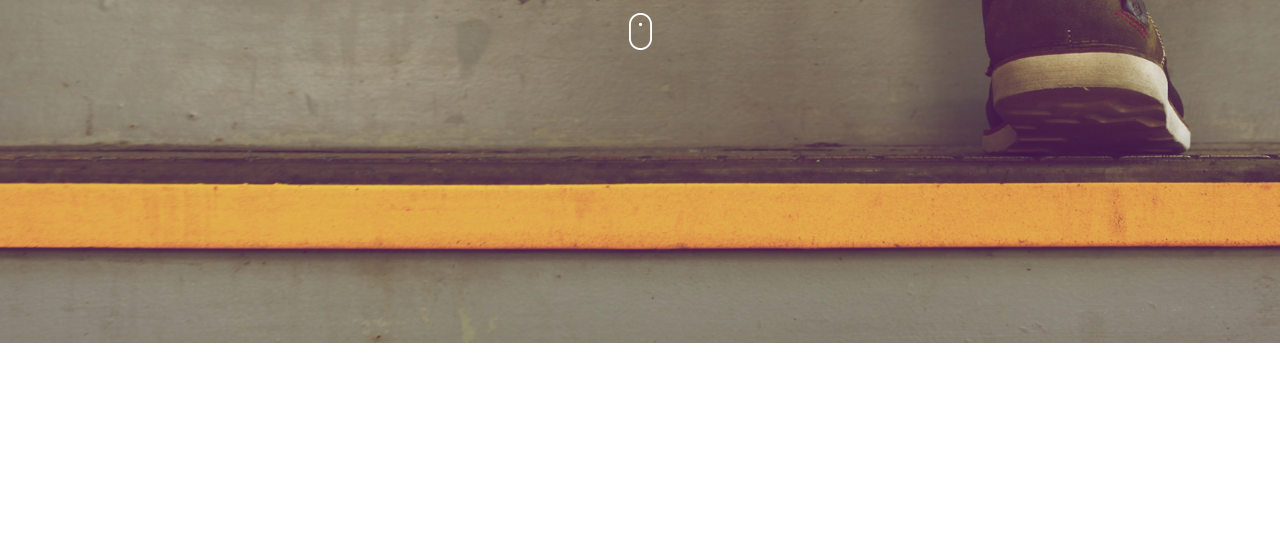
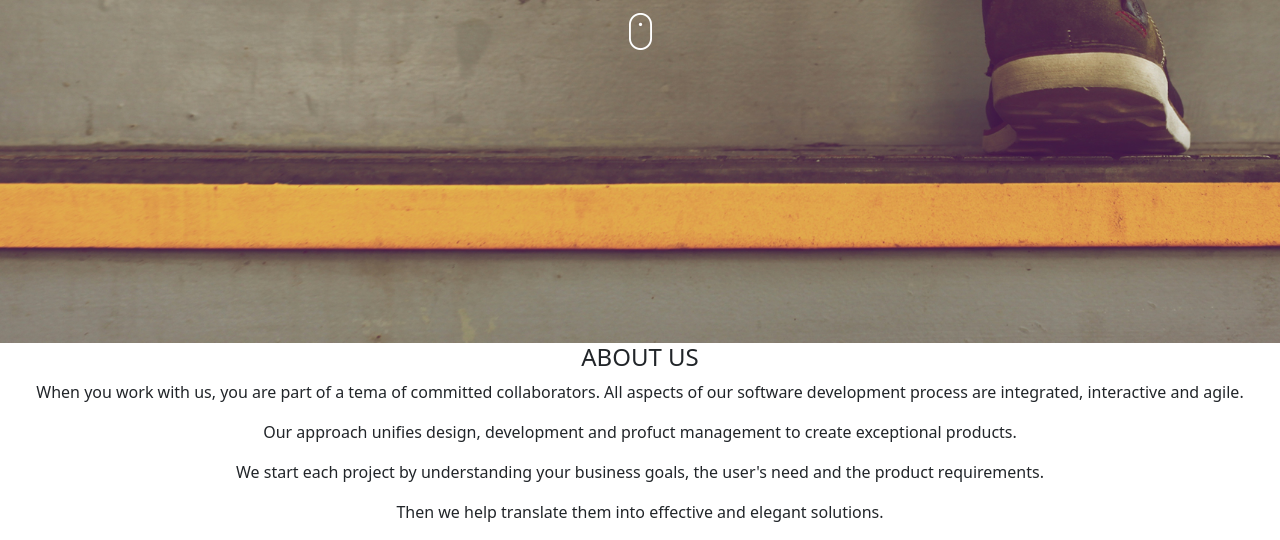
Before and after one commit to waruguru/Delani-Studio, a plain HTML site: page index.html in a window 1280 px wide. Shown: the part 481-1021 px from the top of the page. Before the commit the page ends 824 px from the top, so only its background shows below. Drawn offline with nearby package versions, Linux system fonts and the light colour scheme.

Commit message:
Add section of about us and services

```diff
--- a/index.html
+++ b/index.html
@@ -41,6 +41,36 @@
                         </a>
 
                     </div>
+                </div>
+            </section>
+
+            <!-- section of about us and services -->
+            <section class="row">
+                <div class="col text-center" id="secondSection">
+					<div class="second" id="aboutUs">
+						<div class="text">
+							<h4>ABOUT US</h4>
+							<p>
+								When you work with us, you are part of a tema of committed
+								collaborators. All aspects of our software development process
+								are integrated, interactive and agile.
+							</p>
+							<p>
+								Our approach unifies design, development and profuct management
+								to create exceptional products.
+							</p>
+							<p>
+								We start each project by understanding your business goals, the
+								user's need and the product requirements.
+							</p>
+							<p>
+								Then we help translate them into effective and elegant
+								solutions.
+							</p>
+						</div>
+					</div>
+
+            </section>
 
 
 
```
